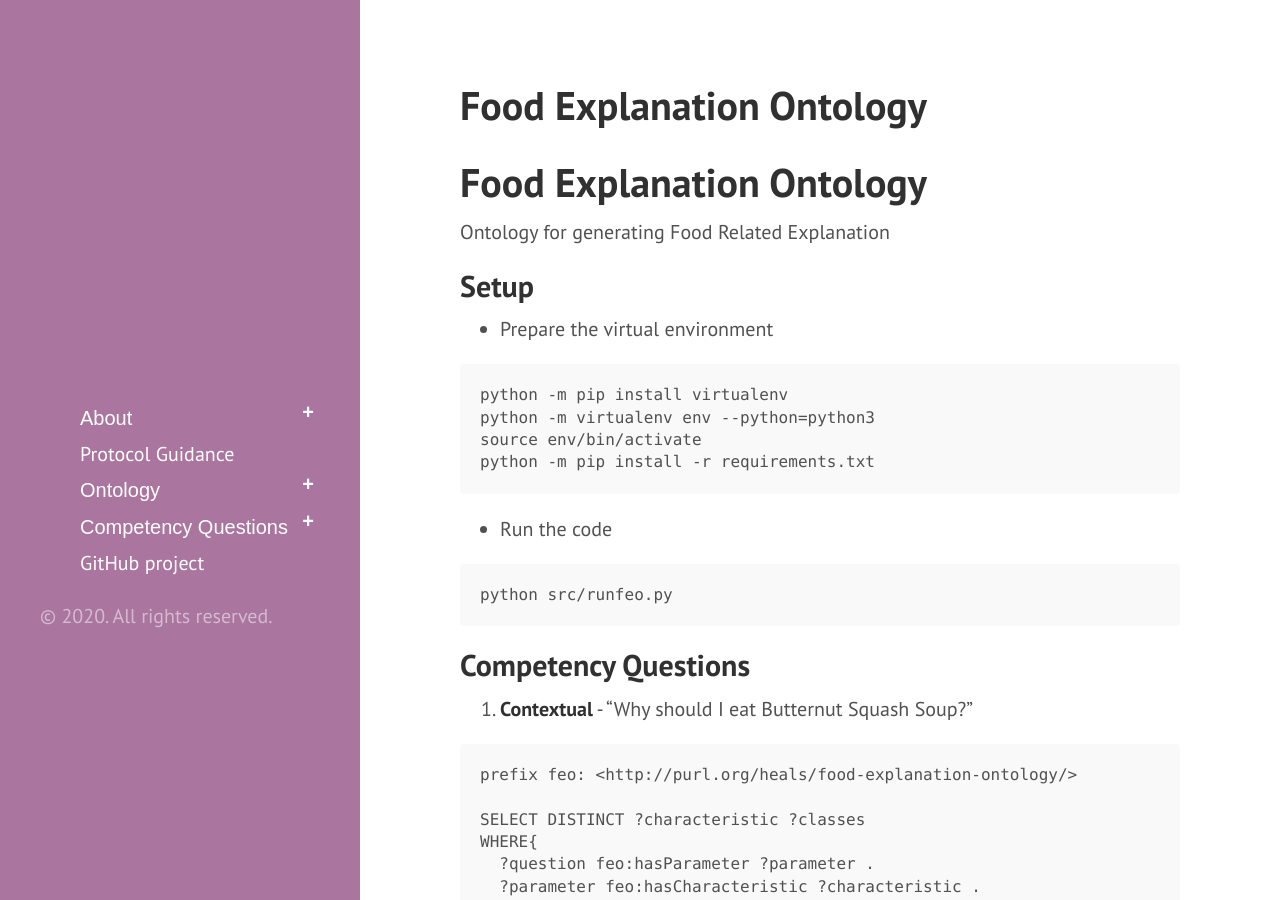
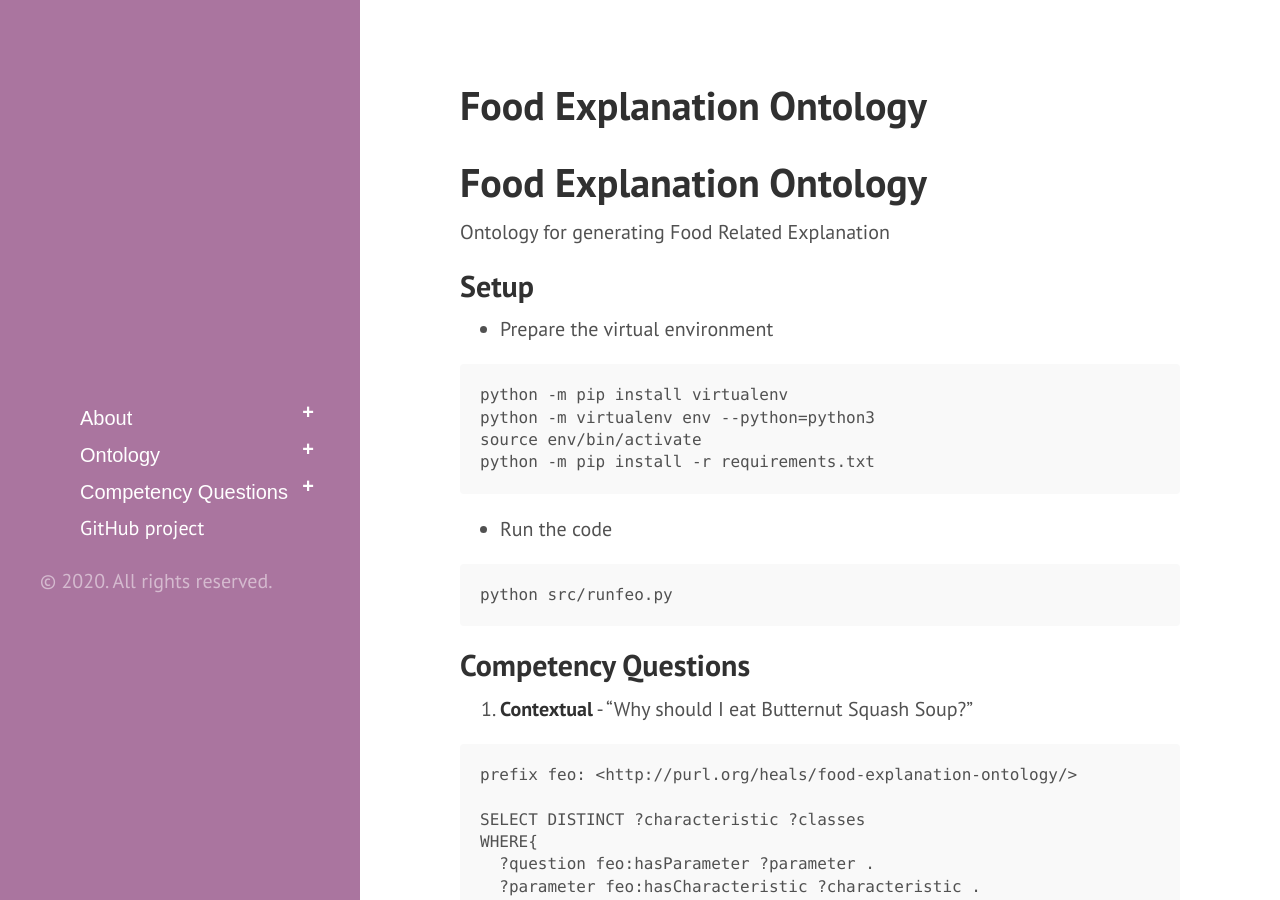
Before and after one commit to tetherless-world/food-expanation-ontology, a Jekyll site: the page built from README.md, in a window 1280 px wide and 900 px high. Built offline with Jekyll 4.4.1, drawn with Linux system fonts in a browser that asks for light colours; our own code applies the rules of GitHub Pages for plain Markdown files; Markdown is read by kramdown in place of the engine named in the settings.

Commit message:
Update sidebar.html

```diff
--- a/_includes/sidebar.html
+++ b/_includes/sidebar.html
@@ -22,9 +22,7 @@
         </ul>
         </div>
         </li>
-
-              <li><a class="sidebar-nav-item{% if page.url == node.url %} active{% endif %}" href="{{site.baseurl}}protocol">Protocol Guidance</a></li>
-      <li><button class="collapsible">
+           <li><button class="collapsible">
 <a class="sidebar-nav-item{% if page.url == node.url %} active{% endif %}" href="{{site.baseurl}}ontology">Ontology</a></button>
         <div class="button-content">
         <ul>
```
